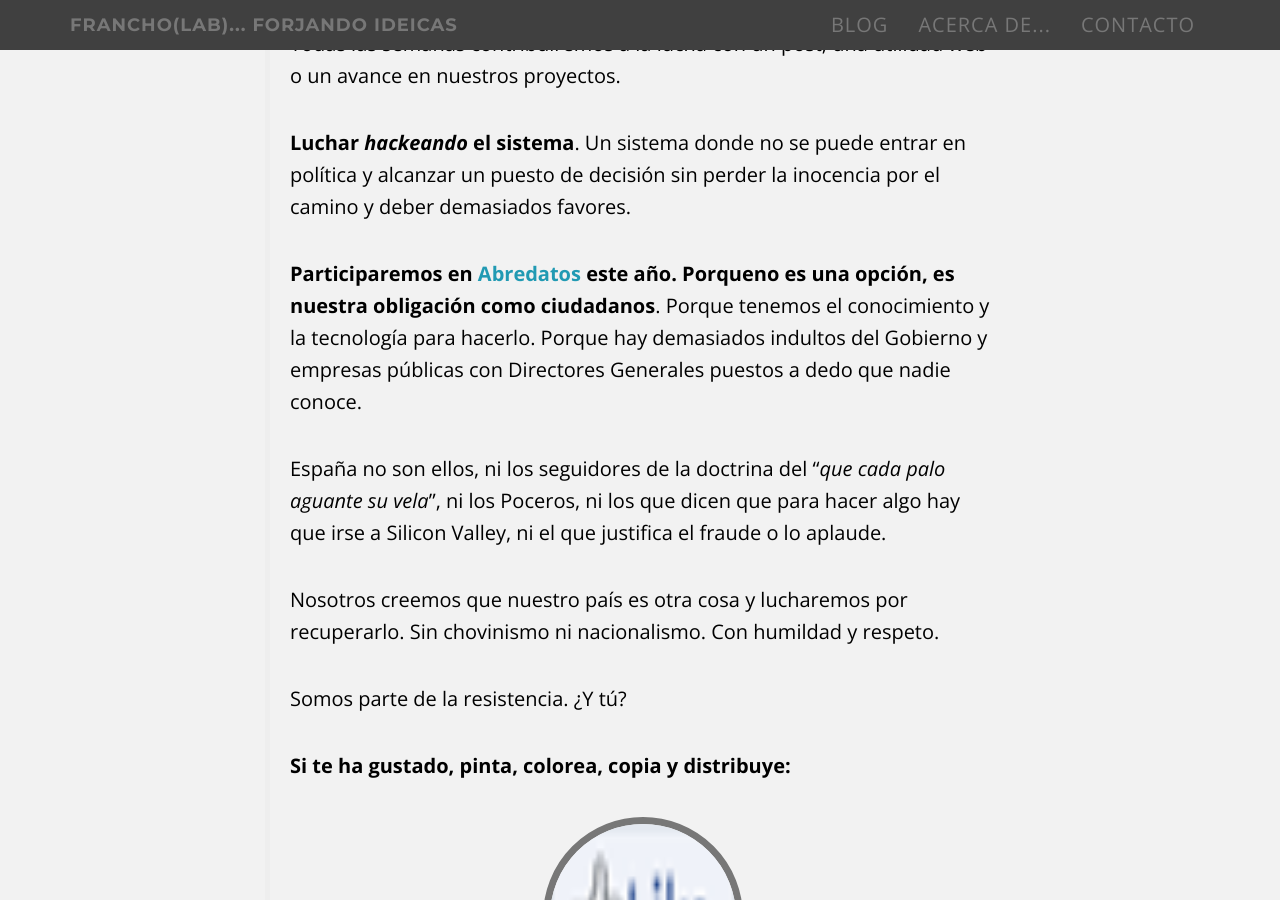
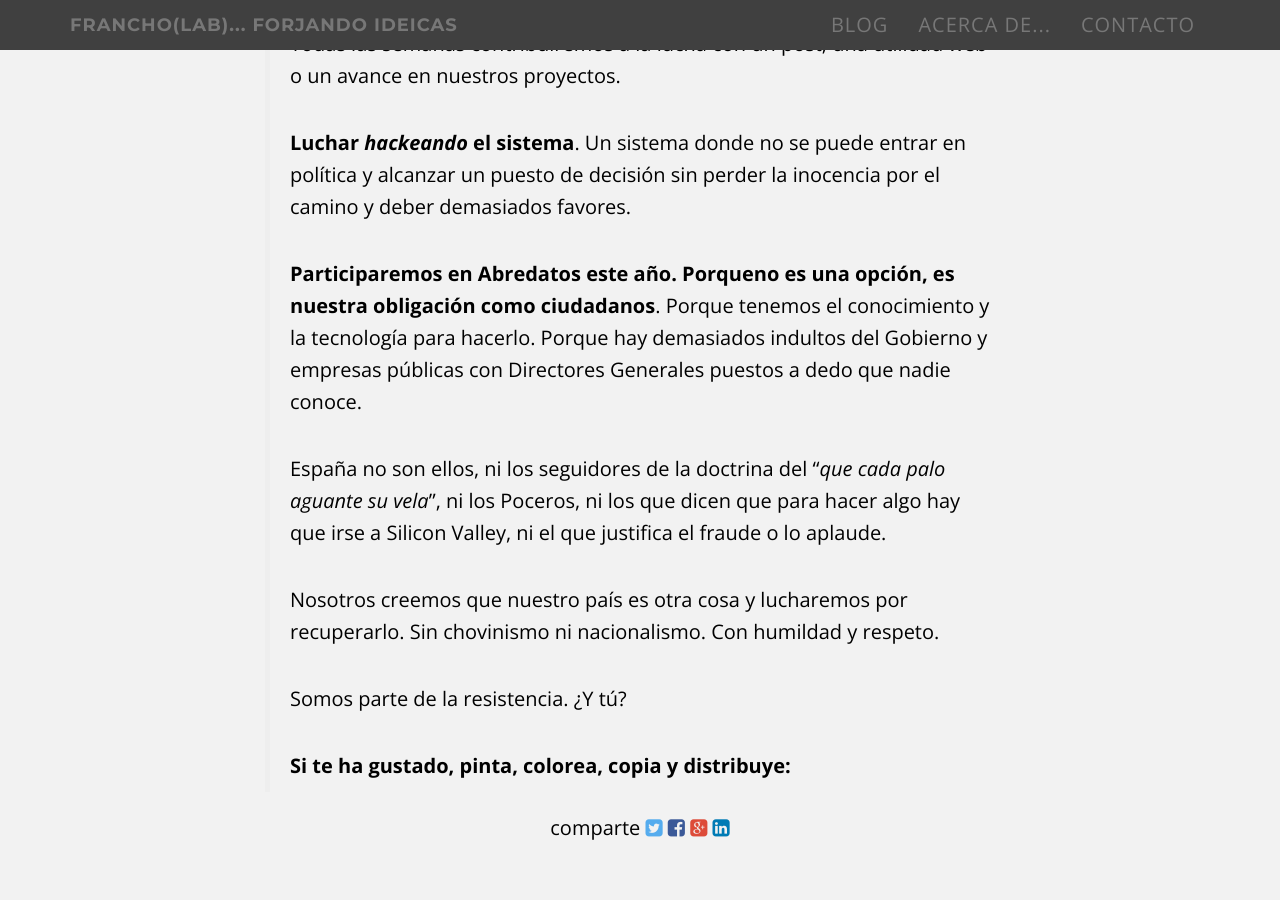
Before and after one commit to francho/francho.github.io, a Jekyll site: the page built from _posts/2012-04-29-estamos-en-guerra-la-bonilista-de-david_bonilla.html, in a window 1280 px wide and 900 px high, scrolled down 2755 px. Built offline with Jekyll 4.4.1, drawn with Linux system fonts in a browser that asks for light colours; comment, search, counter and statistics services are not loaded.

Commit message:
Remove broken links in post

```diff
--- a/_posts/2012-04-29-estamos-en-guerra-la-bonilista-de-david_bonilla.html
+++ b/_posts/2012-04-29-estamos-en-guerra-la-bonilista-de-david_bonilla.html
@@ -41,9 +41,9 @@ excerpt: !ruby/object:Hpricot::Doc
 <p>Programamos. Diseñamos. Trabajamos.</p>
 <p>Todas las semanas contribuiremos a la lucha con un post, una utilidad web o un avance en nuestros proyectos.</p>
 <p><strong>Luchar <em>hackeando</em> el sistema</strong>. Un sistema donde no se puede entrar en política y alcanzar un puesto de decisión sin perder la inocencia por el camino y deber demasiados favores.</p>
-<p><strong>Participaremos en <a href="http://bonillaware.us2.list-manage.com/track/click?u=374c664073e1a1fa3deca53b4&amp;id=236eb45af0&amp;e=cfd14d2309" target="_blank">Abredatos</a> este año. Porque</strong><strong>no es una opción, es nuestra obligación como ciudadanos</strong>. Porque tenemos el conocimiento y la tecnología para hacerlo. Porque hay demasiados indultos del Gobierno y empresas públicas con Directores Generales puestos a dedo que nadie conoce.</p>
+<p><strong>Participaremos en Abredatos este año. Porque</strong><strong>no es una opción, es nuestra obligación como ciudadanos</strong>. Porque tenemos el conocimiento y la tecnología para hacerlo. Porque hay demasiados indultos del Gobierno y empresas públicas con Directores Generales puestos a dedo que nadie conoce.</p>
 <p>España no son ellos, ni los seguidores de la doctrina del “<em>que cada palo aguante su vela</em>”, ni los Poceros, ni los que dicen que para hacer algo hay que irse a Silicon Valley, ni el que justifica el fraude o lo aplaude.</p>
 <p>Nosotros creemos que nuestro país es otra cosa y lucharemos por recuperarlo. Sin chovinismo ni nacionalismo. Con humildad y respeto.</p>
 <p>Somos parte de la resistencia. ¿Y tú?</p>
 <p><strong>Si te ha gustado, pinta, colorea, copia y distribuye:</strong></p>
-<p><a title="Like La Bonilista - Estamos en guerra on Facebook" href="http://us2.campaign-archive1.com/?u=374c664073e1a1fa3deca53b4&amp;id=2c76c7aabd&amp;fblike=true&amp;e=cfd14d2309&amp;socialproxy=http%3A%2F%2Fus2.campaign-archive1.com%2Fsocial-proxy%2Ffacebook-like%3Fu%3D374c664073e1a1fa3deca53b4%26id%3D2c76c7aabd%26url%3Dhttp%253A%252F%252Fus2.campaign-archive2.com%252F%253Fu%253D374c664073e1a1fa3deca53b4%2526id%253D2c76c7aabd%26title%3DLa%2520Bonilista%2520-%2520Estamos%2520en%2520guerra" rel="socialproxy" target="_blank"><img src="/assets/like.gif" alt="Like La Bonilista - Estamos en guerra on Facebook" width="48" height="20" border="0" /></a> <a href="http://twitter.com/share?url=http%3A%2F%2Feepurl.com%2FllYgj&amp;text=La+Bonilista+-+Estamos+en+guerra+via+%40david_bonilla&amp;count=none" target="_blank"><img src="/assets/social_connect_tweet.png" alt="share on Twitter" width="55" height="20" border="0" /></a> <a href="http://us2.campaign-archive2.com/?u=374c664073e1a1fa3deca53b4&amp;id=2c76c7aabd&amp;socialproxy=http%3A%2F%2Fus2.campaign-archive2.com%2Fsocial-proxy%2Fgoogle-plus-one%3Fu%3D374c664073e1a1fa3deca53b4%26id%3D2c76c7aabd%26url%3Dhttp%253A%252F%252Fus2.campaign-archive2.com%252F%253Fu%253D374c664073e1a1fa3deca53b4%2526id%253D2c76c7aabd%26title%3DLa%2520Bonilista%2520-%2520Estamos%2520en%2520guerra" rel="socialproxy" target="_blank"><img src="/assets/google-plusone.png" alt="Google Plus One Button" width="32" height="20" border="0" /></a></p></blockquote>
+</blockquote>
```
